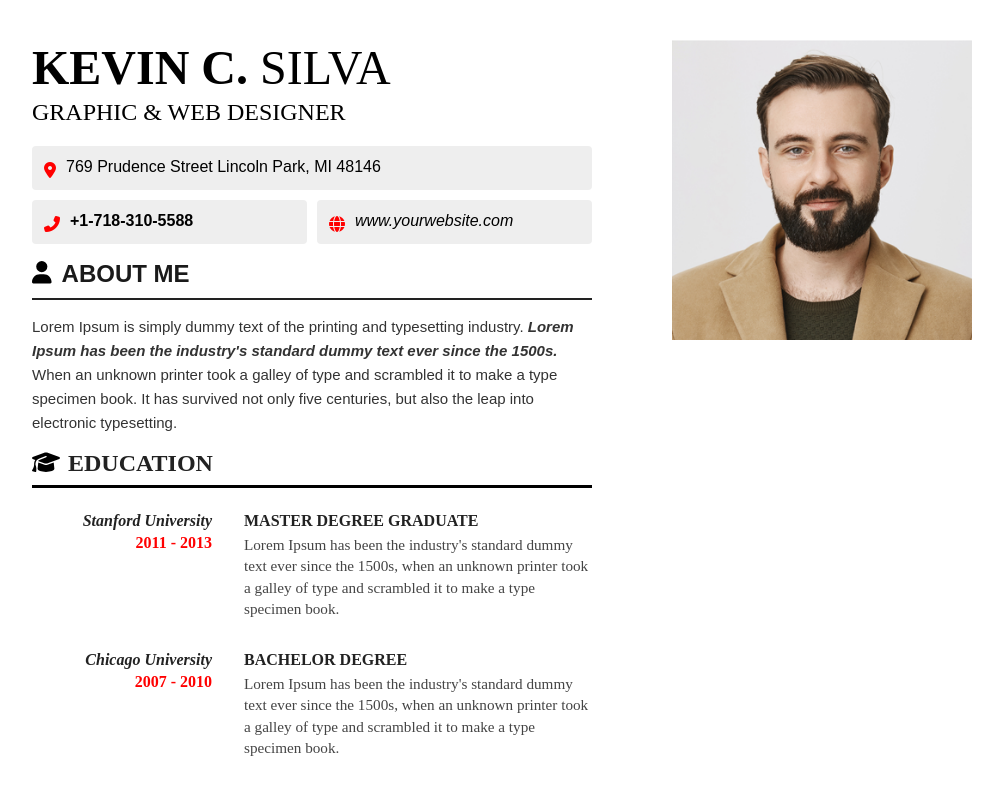
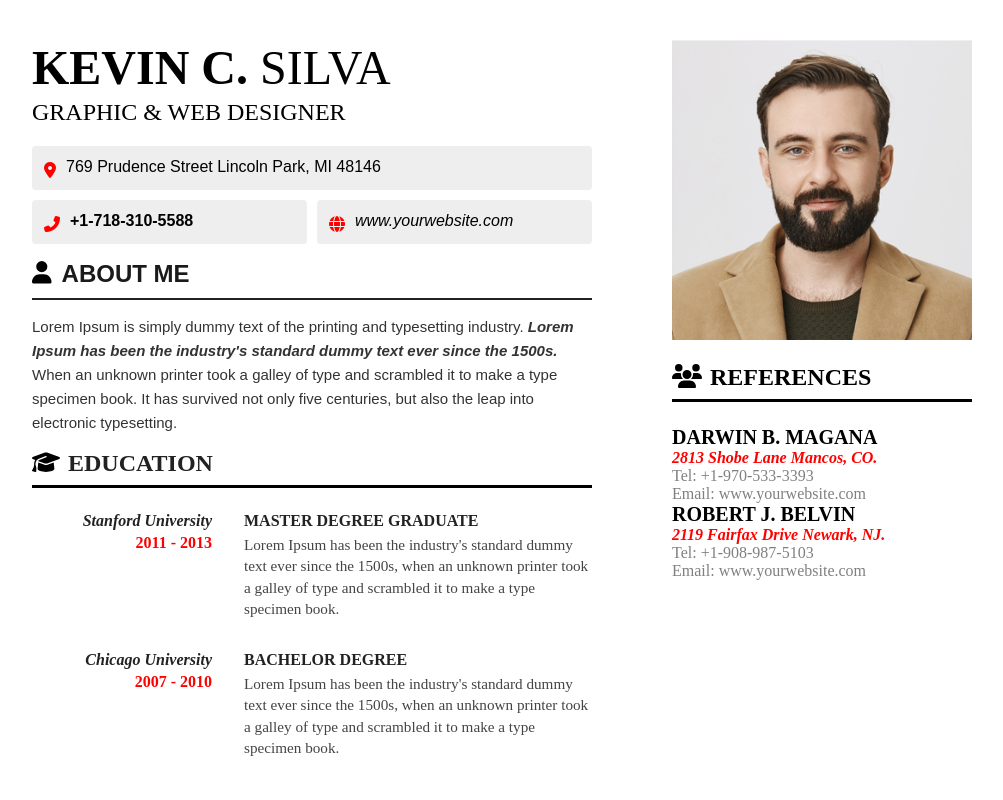
Before and after one commit to IceStorman/WebPart2, an Angular app: page / in a window 1280 px wide. Shown: the top 800 px of the page, without its empty margins (136-1139 px from the left). Built offline with nearby package versions, Linux system fonts and the light colour scheme.

Commit message:
Added references component

```diff
--- a/src/app/components/base_component/cv-component.component.html
+++ b/src/app/components/base_component/cv-component.component.html
@@ -8,5 +8,6 @@
 
   <div class="right-content">
     <img src="assets/images/cv-photo.png" alt="candidate-photo" width="300" height="300"/>
+    <references-component></references-component>
   </div>
 </div>
--- a/src/app/components/base_component/cv-component.component.ts
+++ b/src/app/components/base_component/cv-component.component.ts
@@ -4,6 +4,7 @@ import {AboutMeComponent} from '../about-me-component/about-me-component';
 import {EducationComponent} from '../education-component/education-component';
 import {JobExperienceComponent} from '../job-experience-component/job-experience-component';
 import {NgOptimizedImage} from '@angular/common';
+import {ReferencesComponentComponent} from '../references-component/references-component';
 
 @Component({
   selector: 'cv-component',
@@ -13,7 +14,8 @@ import {NgOptimizedImage} from '@angular/common';
     AboutMeComponent,
     EducationComponent,
     JobExperienceComponent,
-    NgOptimizedImage
+    NgOptimizedImage,
+    ReferencesComponentComponent
   ],
   templateUrl: './cv-component.component.html'
 })
--- /dev/null
+++ b/src/app/components/references-component/references-component.html
@@ -0,0 +1,21 @@
+<div class="references-container">
+  <div class="header">
+    <fa-icon [icon]="faUsers"></fa-icon>
+    <h2>REFERENCES</h2>
+  </div>
+  <hr/>
+
+  <div class="reference">
+    <div class="name">DARWIN B. MAGANA</div>
+    <div class="description">2813 Shobe Lane Mancos, CO.</div>
+    <div class="contacts">Tel: +1-970-533-3393</div>
+    <div class="contacts">Email: www.yourwebsite.com</div>
+  </div>
+
+  <div class="reference">
+    <div class="name">ROBERT J. BELVIN</div>
+    <div class="description">2119 Fairfax Drive Newark, NJ.</div>
+    <div class="contacts">Tel: +1-908-987-5103</div>
+    <div class="contacts">Email: www.yourwebsite.com</div>
+  </div>
+</div>
--- /dev/null
+++ b/src/app/components/references-component/references-component.scss
@@ -0,0 +1,42 @@
+.references-container {
+  max-width: 35rem;
+
+  .header {
+    display: flex;
+    flex-direction: row;
+
+    fa-icon {
+      margin-top: 1.25rem;
+      font-size: 1.5rem;
+    }
+
+    h2 {
+      font-size: 1.5rem;
+      margin-left: 0.5rem;
+      margin-bottom: 0;
+    }
+  }
+
+  hr {
+    border: none;
+    border-top: 3px solid black;
+    width: 100%;
+    margin-bottom: 1.5rem;
+  }
+
+  .reference {
+    .name {
+      font-weight: bold;
+      font-size: 1.25rem;
+    }
+    .description {
+      color: red;
+      font-weight: bold;
+      font-style: italic;
+    }
+
+    .contacts {
+      color: gray;
+    }
+  }
+}
--- /dev/null
+++ b/src/app/components/references-component/references-component.ts
@@ -0,0 +1,15 @@
+import { Component } from '@angular/core';
+import { faUsers } from '@fortawesome/free-solid-svg-icons';
+import { FaIconComponent } from '@fortawesome/angular-fontawesome';
+
+@Component({
+  selector: 'references-component',
+  templateUrl: 'references-component.html',
+  imports: [
+    FaIconComponent
+  ],
+  styleUrls: ['references-component.scss']
+})
+export class ReferencesComponentComponent {
+  faUsers = faUsers;
+}
```
